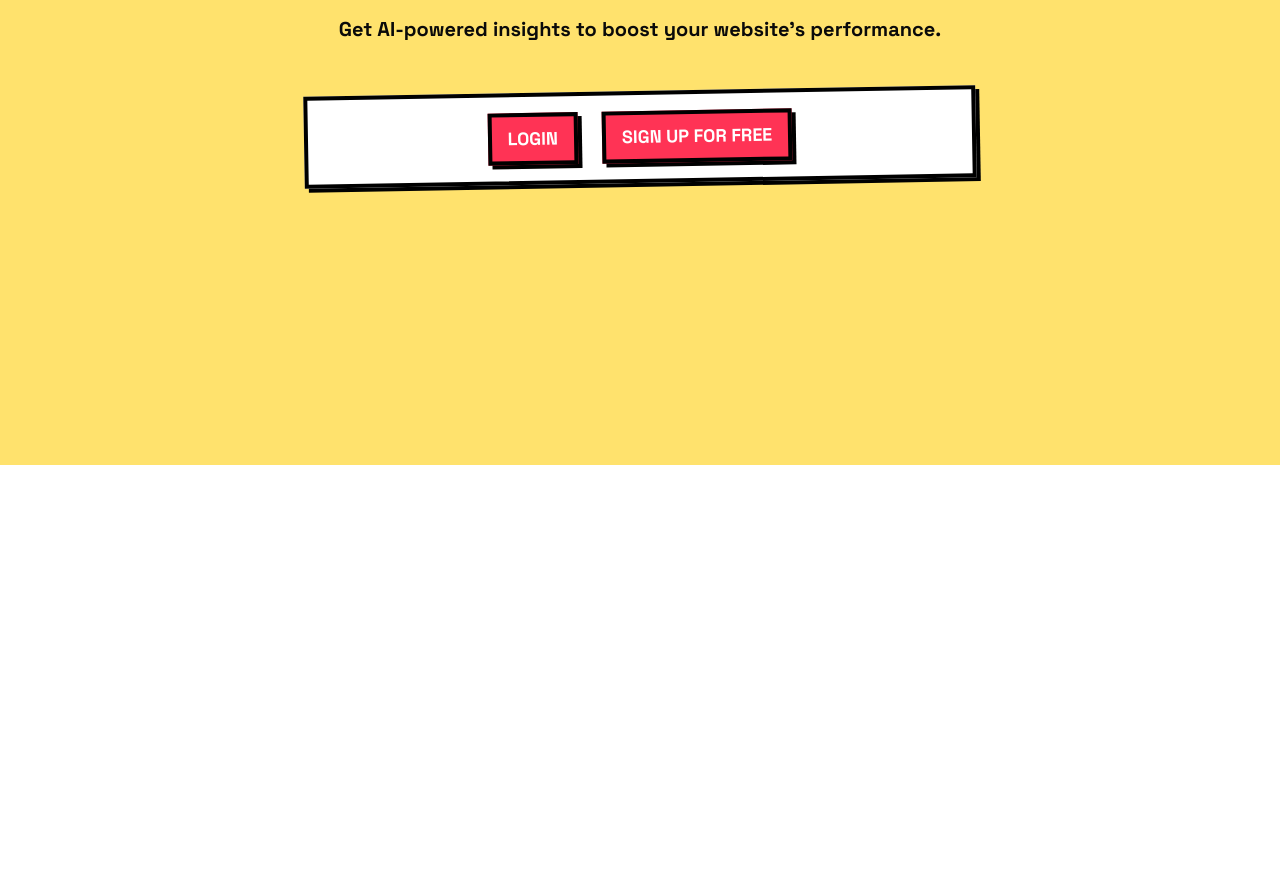
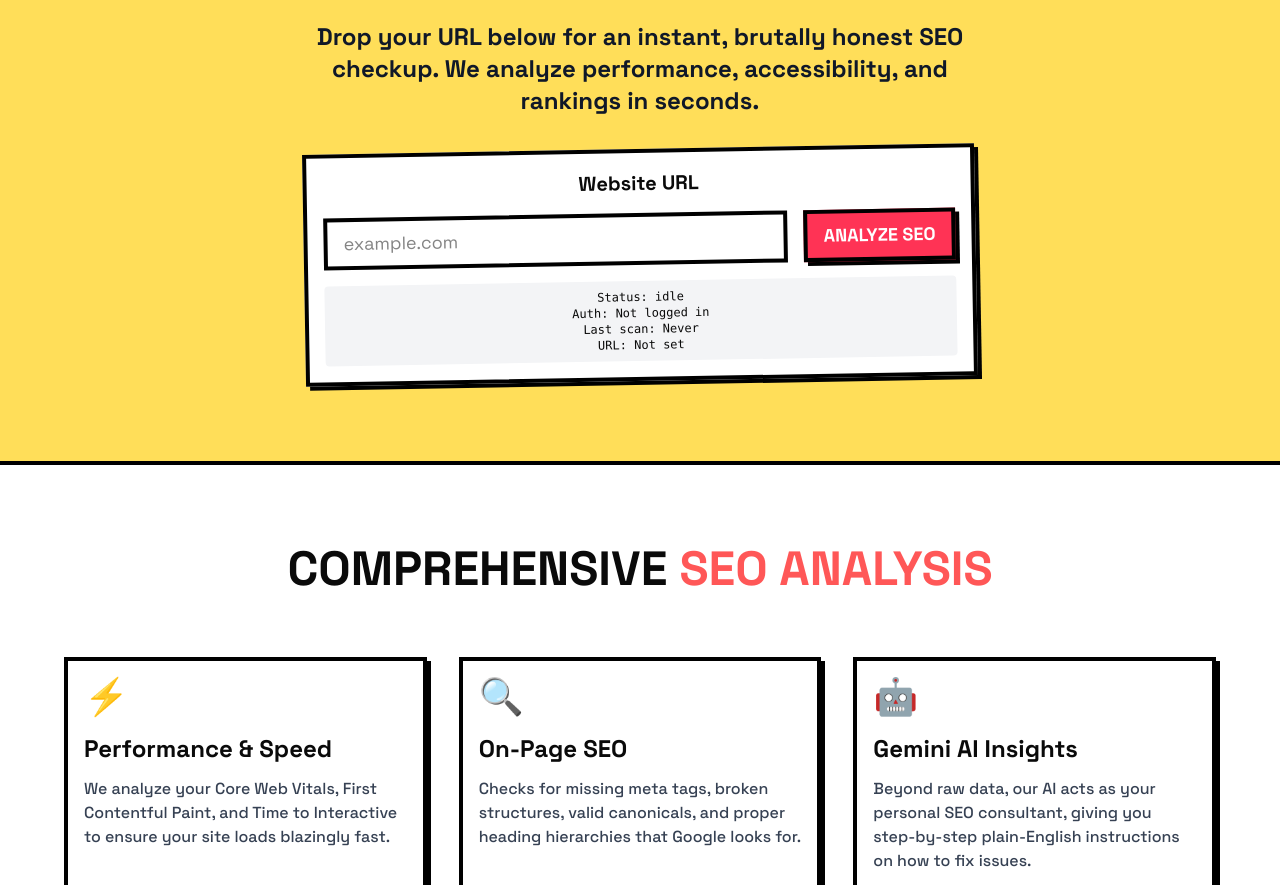
Before and after one commit to shivkantdhakre/seo-health-scanner-new, a Next.js app in the folder frontend/: page / in a window 1280 px wide. Shown: the part 415-1300 px from the top of the page. Before the commit the page ends 880 px from the top, so only its background shows below. Built offline with nearby package versions, Linux system fonts and the light colour scheme; no server answers.

Commit message:
Home page fixed

```diff
--- a/frontend/app/layout.tsx
+++ b/frontend/app/layout.tsx
@@ -14,10 +14,12 @@ const spaceGrotesk = Space_Grotesk({
 });
 
 // This metadata object defines the default title and description for all pages.
+// It is great for SEO and for what users see when sharing links on social media.
 export const metadata: Metadata = {
-  title: "SEO Health Scanner - Check Your Website's SEO",
+  title: "SEO Health Scanner - Free Website SEO Analysis Tool",
   description:
-    "Analyze your website for SEO issues and get AI-powered recommendations for improvement.",
+    "Analyze your website for SEO issues and get AI-powered recommendations for improvement. Free SEO audit tool with Lighthouse integration.",
+  keywords: ['SEO', 'website analysis', 'SEO audit', 'Lighthouse', 'AI recommendations', 'website optimization'],
   metadataBase: new URL('https://seo-health-scanner.com'), // Update with your actual domain
   robots: {
     index: true,
@@ -25,6 +27,16 @@ export const metadata: Metadata = {
   },
   verification: {
     google: 'your-google-verification-code', // Add your Google Search Console verification
+  },
+  openGraph: {
+    title: 'SEO Health Scanner - Free Website SEO Analysis',
+    description: 'Get AI-powered insights to boost your website performance with our free SEO analysis tool.',
+    type: 'website',
+  },
+  twitter: {
+    card: 'summary_large_image',
+    title: 'SEO Health Scanner - Free Website SEO Analysis',
+    description: 'Get AI-powered insights to boost your website performance with our free SEO analysis tool.',
   },
 };
 
--- a/frontend/app/page.tsx
+++ b/frontend/app/page.tsx
@@ -1,52 +1,115 @@
-import Link from 'next/link';
-import type { Metadata } from 'next';
+"use client";
+import { useRouter } from "next/navigation";
+import { SeoForm } from "@/components/seo-form";
+import type { ScanData } from "@/lib/types";
 
-export const metadata: Metadata = {
-  title: 'SEO Health Scanner - Free Website SEO Analysis Tool',
-  description: 'Analyze your website for SEO issues and get AI-powered recommendations for improvement. Free SEO audit tool with Lighthouse integration.',
-  keywords: ['SEO', 'website analysis', 'SEO audit', 'Lighthouse', 'AI recommendations', 'website optimization'],
-  openGraph: {
-    title: 'SEO Health Scanner - Free Website SEO Analysis',
-    description: 'Get AI-powered insights to boost your website performance with our free SEO analysis tool.',
-    type: 'website',
-  },
-  twitter: {
-    card: 'summary_large_image',
-    title: 'SEO Health Scanner - Free Website SEO Analysis',
-    description: 'Get AI-powered insights to boost your website performance with our free SEO analysis tool.',
-  },
-};
 
-export default function HomePage() {
+export default function Home() {
+  const router = useRouter();
+
+  // Function to handle the redirect when a scan finishes generating
+  const handleScanInitiated = (scanData: ScanData) => {
+    router.push(`/results/${scanData.id}`);
+  };
+
   return (
-    <main className="min-h-screen p-4 md:p-8 bg-[#ffe26d] flex items-center justify-center">
-      <div className="w-full max-w-2xl mx-auto text-center">
+    <div className="flex flex-col min-h-screen">
+      {/* 1. HERO SECTION */}
+      <main className="py-20 px-4 md:px-8 flex flex-col items-center justify-center bg-[#FFDE59] border-b-4 border-black">
+        <div className="w-full max-w-4xl mx-auto text-center space-y-8">
+          <div className="inline-block bg-white border-4 border-black shadow-[4px_4px_0px_0px_rgba(0,0,0,1)] px-4 py-2 font-bold mb-4 transform -rotate-2">
+            🚀 Free AI-Powered SEO Checker
+          </div>
 
-        <div className="mb-12 space-y-2">
-          <h1 className="text-4xl md:text-6xl font-black tracking-tight uppercase">
-            SEO Health Scanner
+          <h1 className="text-5xl md:text-7xl font-black tracking-tight uppercase leading-tight">
+            Is your website <br />
+            <span className="text-white drop-shadow-[4px_4px_0px_rgba(0,0,0,1)]">healthy?</span>
           </h1>
-          <p className="text-xl font-bold">
-            Get AI-powered insights to boost your website&apos;s performance.
+
+          <p className="text-xl md:text-2xl font-bold max-w-2xl mx-auto text-gray-900">
+            Drop your URL below for an instant, brutally honest SEO checkup. We analyze performance, accessibility, and rankings in seconds.
           </p>
-        </div>
 
-        <div className="neo-card -rotate-1 bg-white p-8">
-          <div className="flex flex-col md:flex-row gap-6 justify-center">
-            <Link href="/login">
-              <button className="neo-button bg-blue-500 text-lg uppercase w-full md:w-auto">
-                Login
-              </button>
-            </Link>
-            <Link href="/signup">
-              <button className="neo-button bg-[#FF5757] text-lg uppercase w-full md:w-auto">
-                Sign Up for Free
-              </button>
-            </Link>
+          <div className="mt-8 max-w-2xl mx-auto">
+            {/* Form fixed with the correct redirect prop */}
+            <SeoForm onScanInitiated={handleScanInitiated} />
           </div>
         </div>
+      </main>
 
-      </div>
-    </main>
+      {/* 2. WHAT WE CHECK SECTION */}
+      <section className="py-20 px-4 md:px-8 bg-white border-b-4 border-black">
+        <div className="max-w-6xl mx-auto">
+          <h2 className="text-4xl md:text-5xl font-black text-center uppercase mb-16">
+            Comprehensive <span className="text-[#FF5757]">SEO Analysis</span>
+          </h2>
+
+          <div className="grid md:grid-cols-3 gap-8">
+            {/* Feature Card 1 */}
+            <div className="neo-card bg-[#e2f1ff] p-8">
+              <div className="text-4xl mb-4">⚡</div>
+              <h3 className="text-2xl font-bold mb-3">Performance & Speed</h3>
+              <p className="font-medium text-gray-700">
+                We analyze your Core Web Vitals, First Contentful Paint, and Time to Interactive to ensure your site loads blazingly fast.
+              </p>
+            </div>
+
+            {/* Feature Card 2 */}
+            <div className="neo-card bg-[#ffe26d] p-8">
+              <div className="text-4xl mb-4">🔍</div>
+              <h3 className="text-2xl font-bold mb-3">On-Page SEO</h3>
+              <p className="font-medium text-gray-700">
+                Checks for missing meta tags, broken structures, valid canonicals, and proper heading hierarchies that Google looks for.
+              </p>
+            </div>
+
+            {/* Feature Card 3 */}
+            <div className="neo-card bg-[#ffdddd] p-8">
+              <div className="text-4xl mb-4">🤖</div>
+              <h3 className="text-2xl font-bold mb-3">Gemini AI Insights</h3>
+              <p className="font-medium text-gray-700">
+                Beyond raw data, our AI acts as your personal SEO consultant, giving you step-by-step plain-English instructions on how to fix issues.
+              </p>
+            </div>
+          </div>
+        </div>
+      </section>
+
+      {/* 3. HOW IT WORKS SECTION */}
+      <section className="py-20 px-4 md:px-8 bg-gray-100 border-b-4 border-black">
+        <div className="max-w-6xl mx-auto text-center">
+          <h2 className="text-4xl font-black uppercase mb-16">How it works</h2>
+
+          <div className="grid md:grid-cols-3 gap-8 relative">
+            <div className="bg-white border-4 border-black p-6 relative z-10 shadow-[8px_8px_0px_0px_rgba(0,0,0,1)]">
+              <div className="w-12 h-12 bg-black text-white font-black text-2xl flex items-center justify-center rounded-full absolute -top-6 -left-6 border-4 border-white">1</div>
+              <h4 className="text-xl font-bold mb-2 mt-4">Enter URL</h4>
+              <p className="font-medium text-gray-600">Type in any public website address you want to analyze.</p>
+            </div>
+
+            <div className="bg-white border-4 border-black p-6 relative z-10 shadow-[8px_8px_0px_0px_rgba(0,0,0,1)]">
+              <div className="w-12 h-12 bg-black text-white font-black text-2xl flex items-center justify-center rounded-full absolute -top-6 -left-6 border-4 border-white">2</div>
+              <h4 className="text-xl font-bold mb-2 mt-4">Cloud Audit</h4>
+              <p className="font-medium text-gray-600">Our backend runs a headless Lighthouse audit and queries Google Pagespeed APIs.</p>
+            </div>
+
+            <div className="bg-white border-4 border-black p-6 relative z-10 shadow-[8px_8px_0px_0px_rgba(0,0,0,1)]">
+              <div className="w-12 h-12 bg-[#FF5757] text-white font-black text-2xl flex items-center justify-center rounded-full absolute -top-6 -left-6 border-4 border-black">3</div>
+              <h4 className="text-xl font-bold mb-2 mt-4">Get Actionable Report</h4>
+              <p className="font-medium text-gray-600">Review your scores, fix the red warnings, and watch your organic traffic grow.</p>
+            </div>
+          </div>
+        </div>
+      </section>
+
+      {/* 4. FOOTER / CTA */}
+      <footer className="py-12 bg-black text-white text-center px-4">
+        <h2 className="text-3xl font-black mb-6">Stop guessing. Start ranking.</h2>
+        <p className="text-gray-400 font-medium max-w-xl mx-auto mb-8">
+          Join webmasters and agencies using our tool to keep their technical SEO in perfect health.
+        </p>
+        <p className="text-sm text-gray-500 font-bold">© {new Date().getFullYear()} SEO Health Scanner. All rights reserved.</p>
+      </footer>
+    </div>
   );
 }
--- a/frontend/components/seo-form.tsx
+++ b/frontend/components/seo-form.tsx
@@ -1,10 +1,11 @@
 "use client";
 
-import { useState, useCallback, useEffect } from "react";
+import { useState, useCallback, useEffect, useDebugValue } from "react";
+import { useRouter } from "next/navigation"; // Added router for redirects
 import { validateUrl } from "@/lib/validation";
 import { useInitiateScan, MIN_SCAN_INTERVAL } from "@/lib/hooks/useInitiateScan";
+import { useAuth } from "@/lib/AuthContext"; // Added global auth state
 import type { ScanData } from "@/lib/types";
-import { useDebugValue } from 'react';
 
 interface SeoFormProps {
   onScanInitiated: (scanData: ScanData) => void;
@@ -15,6 +16,9 @@ export function SeoForm({ onScanInitiated }: SeoFormProps) {
   const [error, setError] = useState("");
   const [lastScanTime, setLastScanTime] = useState<number>(0);
 
+  const router = useRouter();
+  const { user, isLoading: isAuthLoading } = useAuth(); // Hook into auth context
+
   const {
     mutate: initiateScan,
     isPending,
@@ -24,7 +28,7 @@ export function SeoForm({ onScanInitiated }: SeoFormProps) {
   } = useInitiateScan();
 
   // Debug values for React DevTools
-  useDebugValue({ url, status, error, lastScanTime });
+  useDebugValue({ url, status, error, lastScanTime, isAuthenticated: !!user });
 
   // Log important state changes
   useEffect(() => {
@@ -45,7 +49,13 @@ export function SeoForm({ onScanInitiated }: SeoFormProps) {
     });
     setError("");
 
-    // Rate limiting: prevent spam submissions
+    // 1. AUTHENTICATION CHECK: Prevent unauthenticated scans
+    if (!user) {
+      router.push("/login");
+      return;
+    }
+
+    // 2. Rate limiting: prevent spam submissions
     const now = Date.now();
     const timeSinceLastScan = now - lastScanTime;
 
@@ -55,14 +65,14 @@ export function SeoForm({ onScanInitiated }: SeoFormProps) {
       return;
     }
 
-    // Validate URL input
+    // 3. Validate URL input
     const validation = validateUrl(url);
     if (!validation.isValid) {
       setError(validation.error || "Invalid URL");
       return;
     }
 
-    // Use React Query mutation
+    // 4. Use React Query mutation
     initiateScan(validation.sanitizedValue!, {
       onSuccess: (scanData) => {
         setLastScanTime(now);
@@ -72,7 +82,10 @@ export function SeoForm({ onScanInitiated }: SeoFormProps) {
         setError(error.message || "Failed to start scan. Please try again.");
       },
     });
-  }, [url, lastScanTime, initiateScan, onScanInitiated]);
+  }, [url, lastScanTime, initiateScan, onScanInitiated, user, router]);
+
+  // Combine loading states to prevent input while resolving auth or scanning
+  const isDisabled = isPending || isAuthLoading;
 
   return (
     <div className="neo-card -rotate-1 bg-white">
@@ -88,23 +101,24 @@ export function SeoForm({ onScanInitiated }: SeoFormProps) {
             className="neo-input flex-1 text-lg"
             value={url}
             onChange={(e) => setUrl(e.target.value)}
-            disabled={isPending}
+            disabled={isDisabled}
             onKeyPress={(e) => {
-              if (e.key === 'Enter' && !isPending) {
+              if (e.key === 'Enter' && !isDisabled) {
                 handleAnalyze();
               }
             }}
           />
           <button
             onClick={handleAnalyze}
-            className={`neo-button text-lg uppercase transition-colors ${isPending
+            className={`neo-button text-lg uppercase transition-colors ${
+              isDisabled
                 ? 'bg-gray-400 cursor-not-allowed'
                 : 'bg-[#FF5757] hover:bg-[#FF4242]'
-              }`}
-            disabled={isPending}
-            aria-busy={isPending}
+            }`}
+            disabled={isDisabled}
+            aria-busy={isDisabled}
           >
-            {isPending ? "Analyzing..." : "Analyze SEO"}
+            {isAuthLoading ? "Loading..." : isPending ? "Analyzing..." : "Analyze SEO"}
           </button>
         </div>
         {error && (
@@ -128,6 +142,7 @@ export function SeoForm({ onScanInitiated }: SeoFormProps) {
         {process.env.NODE_ENV === 'development' && (
           <div className="mt-4 p-2 bg-gray-100 rounded text-xs font-mono">
             <div>Status: {status}</div>
+            <div>Auth: {user ? 'Logged in' : 'Not logged in'}</div>
             <div>Last scan: {lastScanTime ? new Date(lastScanTime).toLocaleString() : 'Never'}</div>
             <div>URL: {url || 'Not set'}</div>
           </div>
```
Also changed, not shown: frontend/package.json (+4 -4 lines).
